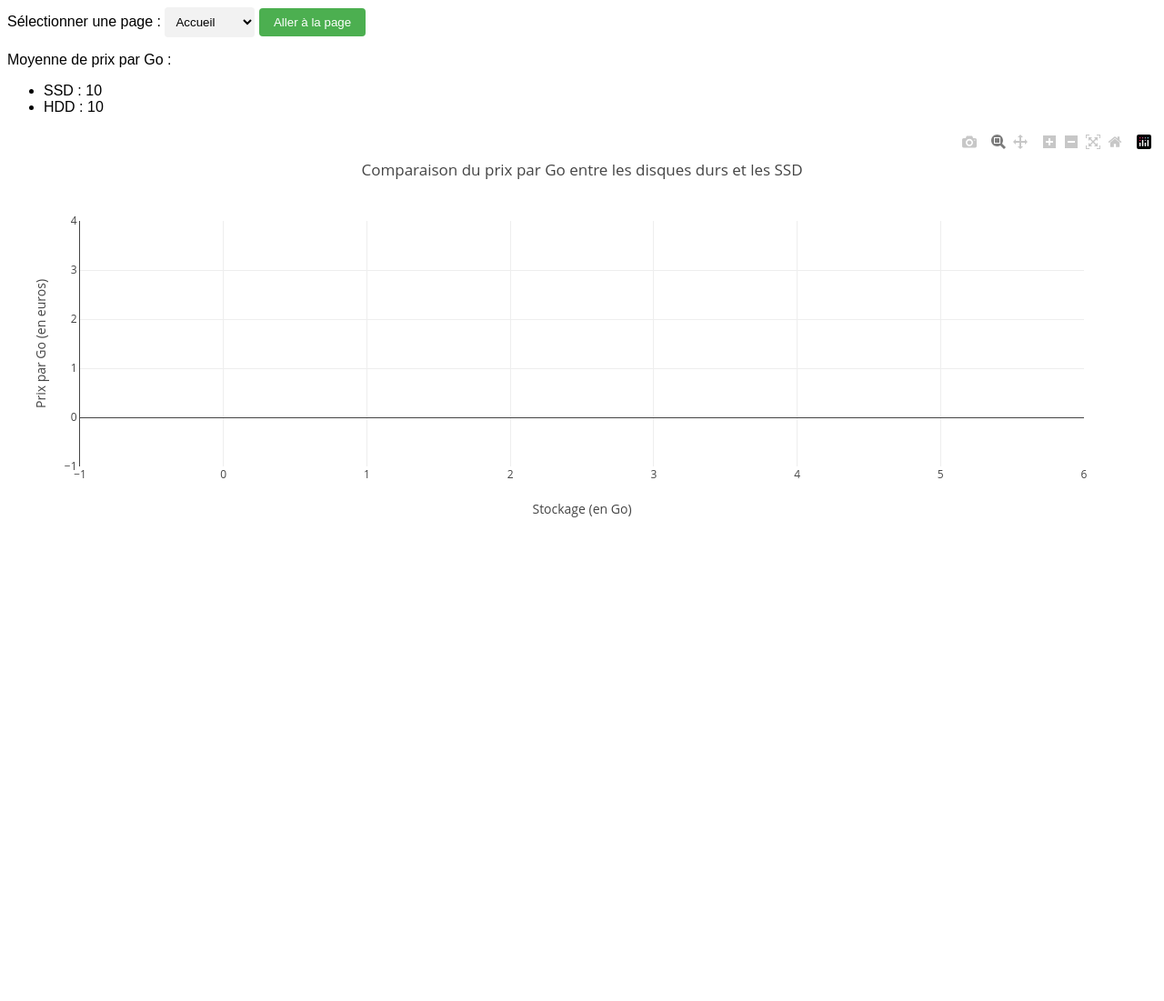
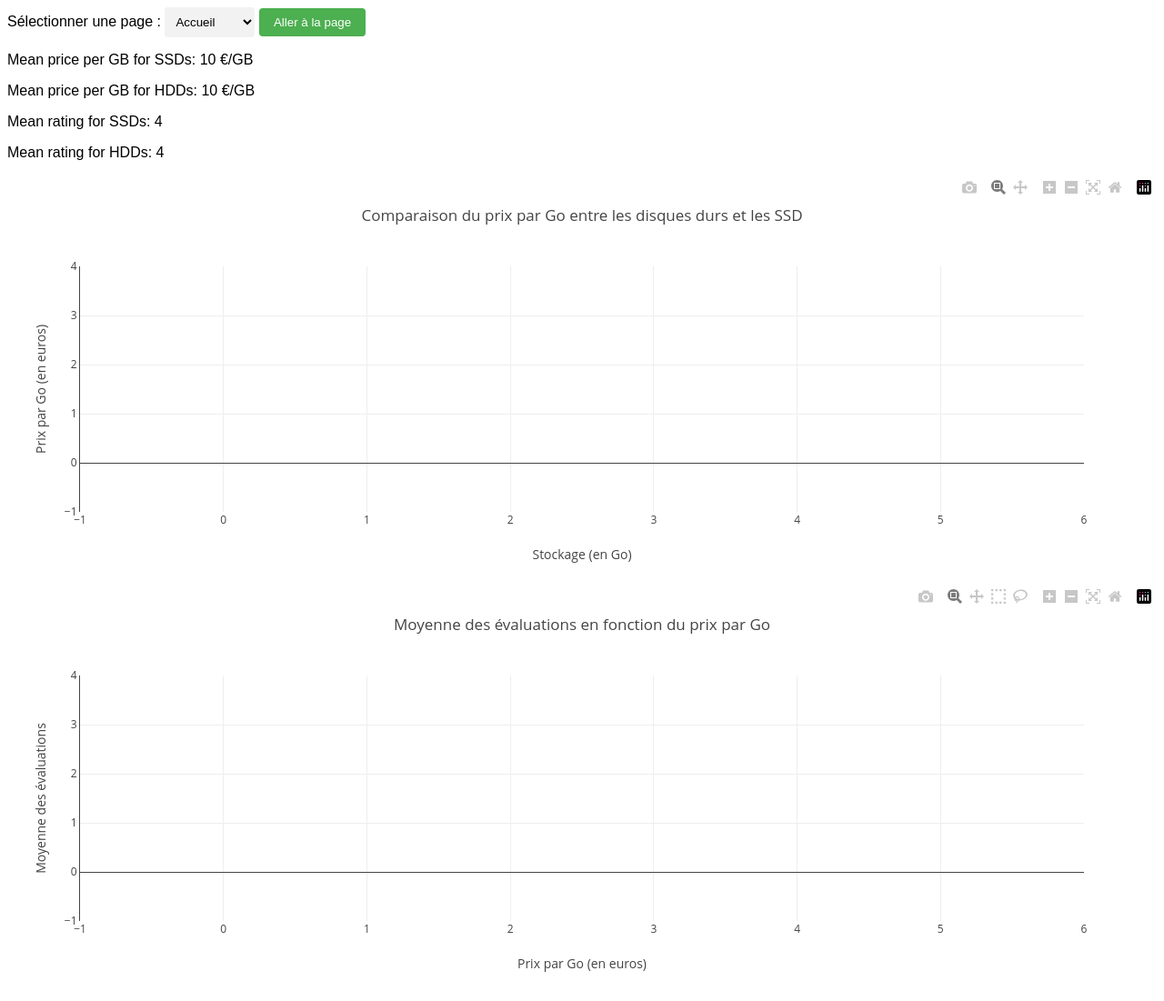
Before and after one commit to ThomasAlvarezRodriguez/4201C, a Flask app: template templates/graph.html in a window 1280 px wide. Shown: the whole page at 91% size. Before the commit the page ends 569 px from the top, so only its background shows below. Run offline with Flask 2, Linux system fonts and the light colour scheme; the template is opened without the code that fills it: most values are stand-ins (such as "Sample title", 1, 10 or a date in 2020); some libraries are stand-ins or nearby versions.

Commit message:
tweaks graphs + données

```diff
--- a/Traitement.py
+++ b/Traitement.py
@@ -9,8 +9,10 @@ nom = df['name'].astype(str) # Get the name of the product
 #on extrait chaque ligne pour en faire une chaine de caractère  qu'on stocke dans une liste
 
 
-# Définir l'expression régulière pour extraire la capacité de stockage
-regex_capacite = r'(\d+)(\s*Go|\s*To|\s*Mo|\s*TB|\s*to|\s*go|\s*GB)'
+# Définir l'expression régulière pour extraire la capacité de stockage, il faut faire attention car certains capacités sont de
+regex_capacite = r'(\d+)(\s*Go|\s*To|\s*TB|\s*to|\s*go|\s*GB)'
+
+
 
 # Fonction pour extraire la capacité de stockage
 def extraire_capacite(texte):
--- a/app.py
+++ b/app.py
@@ -31,24 +31,30 @@ def index():
             db = client['4201C']
             collection = db['SSD-HDD']
             data = list(collection.find())
+
             # Extract the storage and price data for SSDs and HDDs
             ssd_storage = [d['harmonized_capacity'] for d in data if d['keyword'] == 'SSD']
             ssd_price = [d['price'] for d in data if d['keyword'] == 'SSD']
             hdd_storage = [d['harmonized_capacity'] for d in data if d['keyword'] == 'HDD']
             hdd_price = [d['price'] for d in data if d['keyword'] == 'HDD']
+            ssd_stars = [d['stars'] for d in data if d['keyword'] == 'SSD']
+            hdd_stars = [d['stars'] for d in data if d['keyword'] == 'HDD']
+            # Calculate the mean price per GB for SSDs and HDDs
             ssd_mean_price_per_gb = sum(ssd_price) / sum(ssd_storage)
             hdd_mean_price_per_gb = sum(hdd_price) / sum(hdd_storage)
-            for doc in collection.find():
-                if doc['keyword'] == 'SSD':
-                    ssd_storage.append(doc['capacity'])
-                    ssd_price.append(doc['price'])
-                elif doc['keyword'] == 'HDD':
-                    hdd_storage.append(doc['capacity'])
-                    hdd_price.append(doc['price'])
-            return render_template('graph.html',data=data, ssd_storage=ssd_storage, ssd_price=ssd_price, hdd_storage=hdd_storage, hdd_price=hdd_price, ssd_mean_price_per_gb=ssd_mean_price_per_gb, hdd_mean_price_per_gb=hdd_mean_price_per_gb)
+            # Calculate the mean stars for SSDs and HDDs
+            ssd_mean_rating = sum(ssd_stars) / len(ssd_stars)
+            hdd_mean_rating = sum(hdd_stars) / len(hdd_stars)
+
+
+            return render_template('graph.html',ssd_mean_price_per_gb=ssd_mean_price_per_gb, hdd_mean_price_per_gb=hdd_mean_price_per_gb, hdd_mean_rating=hdd_mean_rating, ssd_mean_rating=ssd_mean_rating, data=data, ssd_storage=ssd_storage, ssd_price=ssd_price, hdd_storage=hdd_storage, hdd_price=hdd_price, ssd_stars=ssd_stars, hdd_stars=hdd_stars)
+
         elif page == 'text':
-            return render_template('text.html')# If the 'page' parameter is not present or invalid, render the default index page
-    return render_template('index.html')
+            return render_template('text.html')
+        else:
+            return render_template('index.html')
+
+
 
 if __name__ == '__main__':
     app.run()
--- a/templates/graph.html
+++ b/templates/graph.html
@@ -16,11 +16,12 @@
         </select>
         <button type="submit">Aller à la page</button>
     </form>
-	<p>Moyenne de prix par Go :</p>
-    <ul>
-        <li>SSD : {{ ssd_mean_price_per_gb }}</li>
-        <li>HDD : {{ hdd_mean_price_per_gb }}</li>
-    </ul>
+    <div>
+        <p>Mean price per GB for SSDs: {{ssd_mean_price_per_gb}} €/GB</p>
+        <p>Mean price per GB for HDDs: {{hdd_mean_price_per_gb}} €/GB</p>
+		<p>Mean rating for SSDs: {{ssd_mean_rating}}</p>
+		<p>Mean rating for HDDs: {{hdd_mean_rating}}</p>
+    </div>
 	<div id="plot"></div>
 	<script>
 		var hdd_price_per_gb = [];
@@ -38,14 +39,14 @@
 		{% endfor %}
 		var data = [
 			{
+				y: hdd_price_per_gb,
 				x: hdd_storage,
-				y: hdd_price_per_gb,
 				type: 'scatter',
 				name: 'HDD'
 			},
 			{
+				y: ssd_price_per_gb,
 				x: ssd_storage,
-				y: ssd_price_per_gb,
 				type: 'scatter',
 				name: 'SSD'
 			}
@@ -64,5 +65,37 @@
 		};
 		Plotly.newPlot('plot', data, layout);
 	</script>
+	<div id="bar-plot"></div>
+	<script>
+		var hdd_price_per_gb = [];
+		var hdd_mean_rating = [];
+		var ssd_price_per_gb = [];
+		var ssd_mean_rating = [];
+	{% for doc in data %}
+		{% if doc['keyword'] == 'HDD' %}
+			hdd_price_per_gb.push({{ doc['price'] }} / {{ doc['harmonized_capacity'] }});
+			hdd_mean_rating.push({{ doc['stars'] }});
+		{% elif doc['keyword'] == 'SSD' %}
+			ssd_price_per_gb.push({{ doc['price'] }} / {{ doc['harmonized_capacity'] }});
+			ssd_mean_rating.push({{ doc['stars'] }});
+		{% endif %}
+	{% endfor %}
+	var hdd_data = [    		{        			x: hdd_price_per_gb,        			y: hdd_mean_rating,        			type: 'bar',        			name: 'HDD'    		}	];
+	var ssd_data = [    		{        			x: ssd_price_per_gb,        			y: ssd_mean_rating,        			type: 'bar',        			name: 'SSD'    		}	];
+	var layout = {
+		title: 'Moyenne des évaluations en fonction du prix par Go',
+		xaxis: {
+			title: 'Prix par Go (en euros)',
+			showgrid: true,
+			zeroline: false
+		},
+		yaxis: {
+			title: 'Moyenne des évaluations',
+			showline: true
+		},
+		barmode: 'group',
+	};
+	Plotly.newPlot('bar-plot', hdd_data.concat(ssd_data), layout);
+	</script>
 </body>
 </html>
```
Also changed, not shown: DataTraite.csv (+3 -5 lines).
